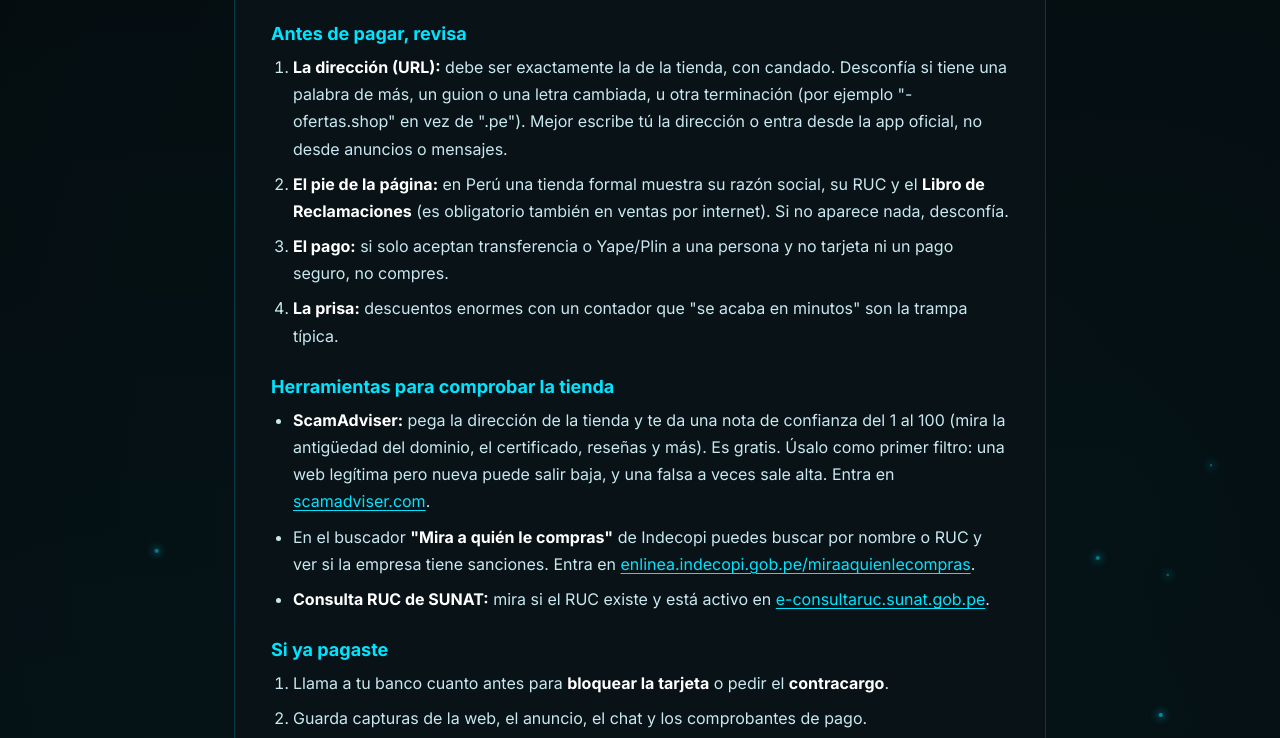
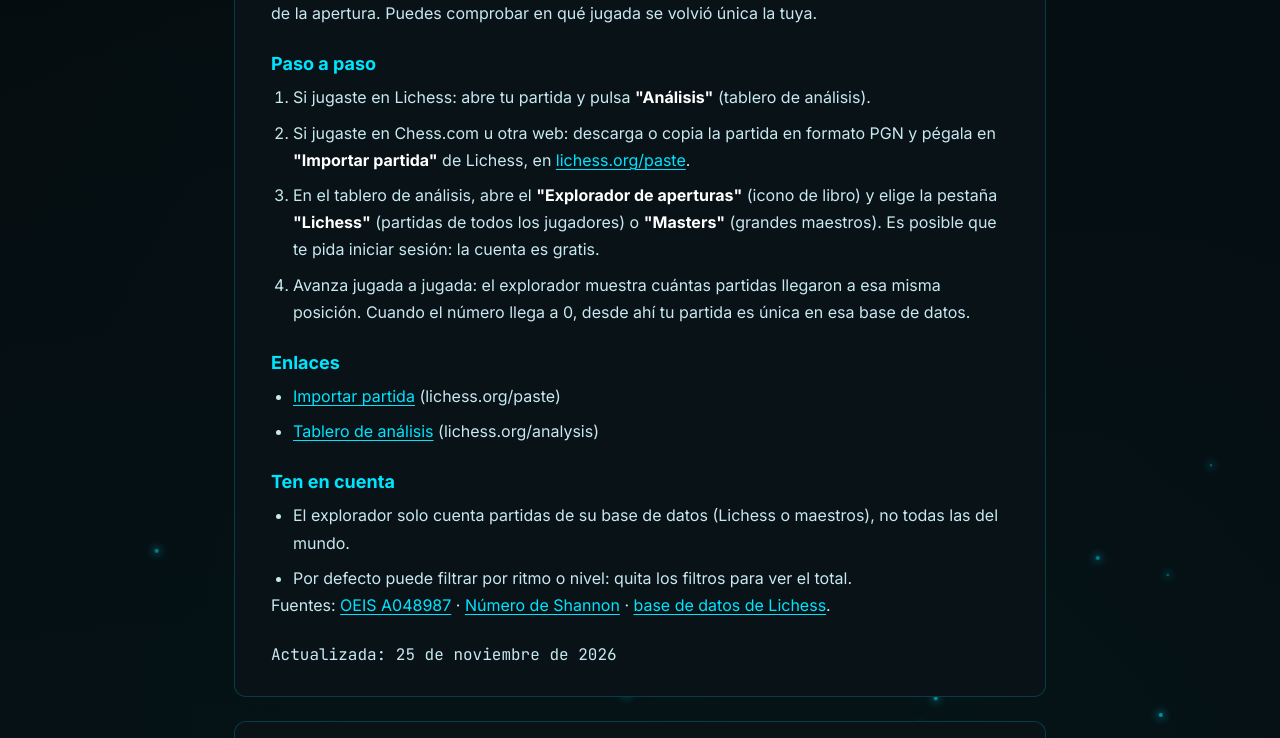
Before and after one commit to gegecam30/gexelmain, a plain HTML site: page guias.html in a window 1280 px wide. Shown: the part 459-1197 px from the top of the page. Drawn offline with Linux system fonts and the light colour scheme.

Commit message:
Guía: comprobar si tu partida de ajedrez ya se jugó
Co-Authored-By: Claude Opus 5.5 <noreply@anthropic.com>

```diff
--- a/guias.html
+++ b/guias.html
@@ -133,6 +133,36 @@
 
     <!-- Para añadir una guía: copia un <article class="guide"> y ponle un id único (es el enlace: guias.html#id). La más reciente va primero. -->
 
+    <article class="guide" id="ajedrez-partida-unica">
+      <p class="guide-tag">Ajedrez · ¿Cómo funciona?</p>
+      <h2>Cómo saber si tu partida de ajedrez ya se jugó antes</h2>
+      <p>Hay más partidas posibles de ajedrez (unas 10<sup>120</sup>) que átomos en el universo (unos 10<sup>80</sup>). Lichess guarda más de 8.300 millones de partidas, y aun así casi todas se vuelven únicas al salir de la apertura. Puedes comprobar en qué jugada se volvió única la tuya.</p>
+
+      <h3>Paso a paso</h3>
+      <ol>
+        <li>Si jugaste en Lichess: abre tu partida y pulsa <strong>"Análisis"</strong> (tablero de análisis).</li>
+        <li>Si jugaste en Chess.com u otra web: descarga o copia la partida en formato PGN y pégala en <strong>"Importar partida"</strong> de Lichess, en <a href="https://lichess.org/paste" target="_blank" rel="noopener">lichess.org/paste</a>.</li>
+        <li>En el tablero de análisis, abre el <strong>"Explorador de aperturas"</strong> (icono de libro) y elige la pestaña <strong>"Lichess"</strong> (partidas de todos los jugadores) o <strong>"Masters"</strong> (grandes maestros). Es posible que te pida iniciar sesión: la cuenta es gratis.</li>
+        <li>Avanza jugada a jugada: el explorador muestra cuántas partidas llegaron a esa misma posición. Cuando el número llega a 0, desde ahí tu partida es única en esa base de datos.</li>
+      </ol>
+
+      <h3>Enlaces</h3>
+      <ul>
+        <li><a href="https://lichess.org/paste" target="_blank" rel="noopener">Importar partida</a> (lichess.org/paste)</li>
+        <li><a href="https://lichess.org/analysis" target="_blank" rel="noopener">Tablero de análisis</a> (lichess.org/analysis)</li>
+      </ul>
+
+      <h3>Ten en cuenta</h3>
+      <ul>
+        <li>El explorador solo cuenta partidas de su base de datos (Lichess o maestros), no todas las del mundo.</li>
+        <li>Por defecto puede filtrar por ritmo o nivel: quita los filtros para ver el total.</li>
+      </ul>
+
+      <p>Fuentes: <a href="https://oeis.org/A048987" target="_blank" rel="noopener">OEIS A048987</a> · <a href="https://es.wikipedia.org/wiki/N%C3%BAmero_de_Shannon" target="_blank" rel="noopener">Número de Shannon</a> · <a href="https://database.lichess.org/" target="_blank" rel="noopener">base de datos de Lichess</a>.</p>
+
+      <p class="guide-date">Actualizada: 25 de noviembre de 2026</p>
+    </article>
+
     <article class="guide" id="tiendas-falsas">
       <p class="guide-tag">Compras online · Black Friday</p>
       <h2>Cómo saber si una tienda online es falsa (Black Friday)</h2>
```
